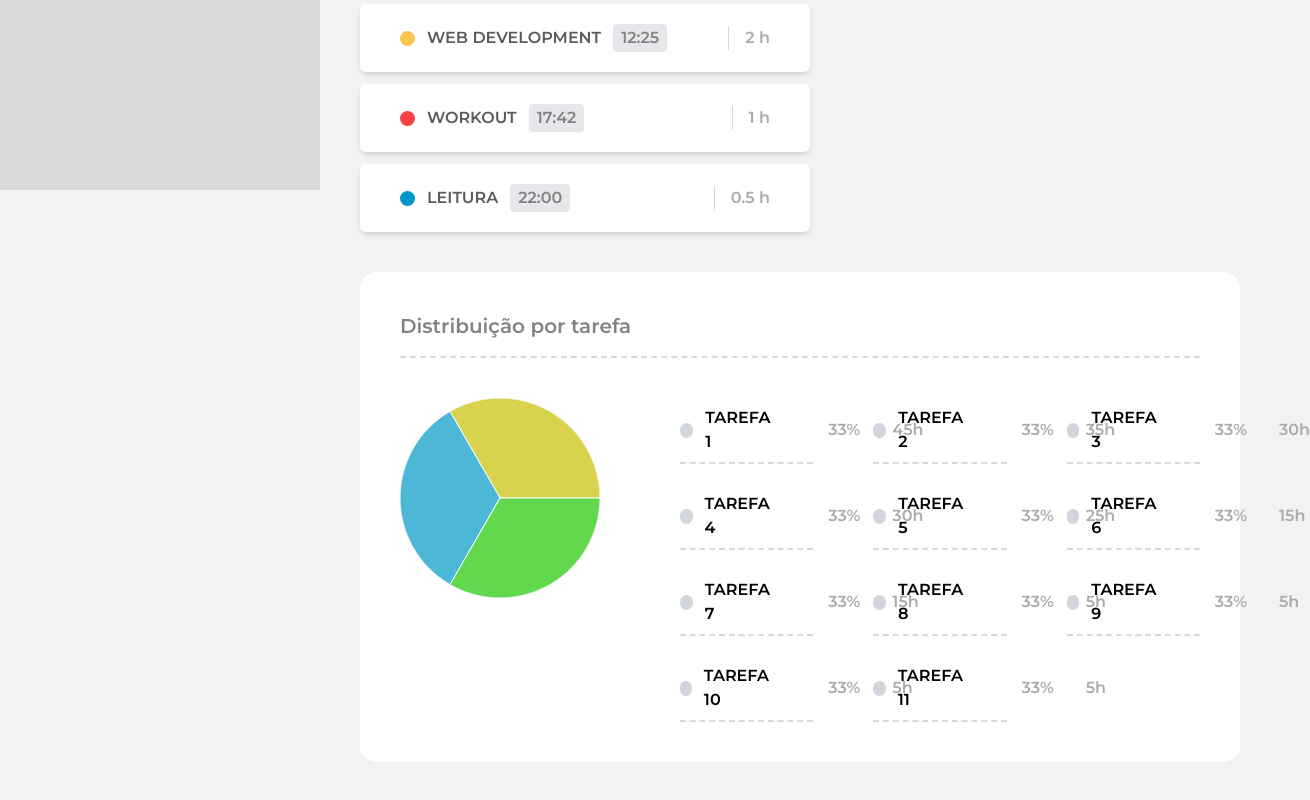
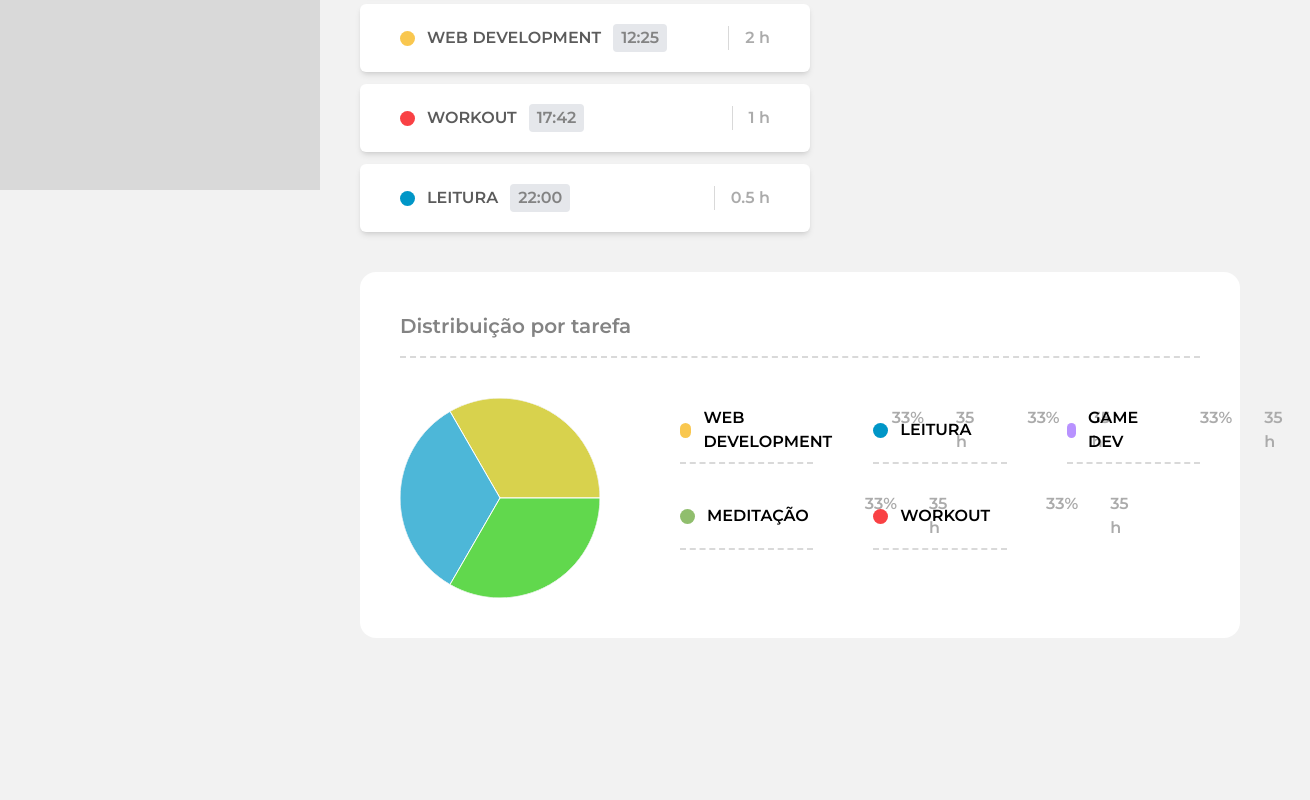
Before and after one commit to jeffreyalvr/greentask, a React (Vite) app: page /history in a window 1280 px wide. Shown: the part 610-1410 px from the top of the page, 1310 px wide, since content can reach past the window. After the commit the page ends 1328 px from the top, so only its background shows below. Built offline with nearby package versions, Linux system fonts and the light colour scheme.

Commit message:
Adiciona store e reorganiza o código

```diff
--- a/src/components/Statistics/ForTasks.jsx
+++ b/src/components/Statistics/ForTasks.jsx
@@ -3,9 +3,12 @@ import StatisticsItem from "@components/Statistics/StatisticsItem";
 
 import alert_icon from "@assets/icons/alert.svg";
 
+import useColorStore from "@/store/useColorStore";
+import useTagStore from "@/store/useTagStore";
+
 const ForTasks = () => {
-  // TODO: variável placeholder
-  const emptyData = false;
+  const colors = useColorStore((state) => state.colors);
+  const tags = useTagStore((state) => state.tags);
 
   return (
     <div className="flex flex-col gap-10 w-full h-auto px-10 py-10 bg-white rounded-2xl">
@@ -13,7 +16,30 @@ const ForTasks = () => {
         Distribuição por tarefa
       </span>
 
-      {emptyData ? (
+      {tags ? (
+        <div className="flex gap-20 h-auto">
+          <div className="inline-block w-[200px] h-[200px] bg-gray-300 rounded-full overflow-clip">
+            {/* FIXME: PieChart placeholder para listagem de dados */}
+            <Chart />
+          </div>
+
+          <div className="grid grid-cols-3 w-full h-full gap-x-15 gap-y-5 auto-rows-min">
+            {/* FIXME: Código placeholder para listagem de dados */}
+            {tags.map((tag) => {
+              const tagColor = colors.find((c) => c.id === tag.colorId);
+
+              return (
+                <StatisticsItem
+                  tagColor={tagColor}
+                  tagName={tag.name}
+                  percentage={33}
+                  total_time={35}
+                />
+              );
+            })}
+          </div>
+        </div>
+      ) : (
         <div className="flex flex-col items-center justify-center py-15 gap-3">
           <i className="w-[32px] h-[32px] border-0">
             <img className="w-full h-full" src={alert_icon} />
@@ -22,26 +48,6 @@ const ForTasks = () => {
             Sem dados para o período.
           </p>
         </div>
-      ) : (
-        <div className="flex gap-20 h-auto">
-          <div className="inline-block w-[200px] h-[200px] bg-gray-300 rounded-full overflow-clip">
-            <Chart />
-          </div>
-
-          <div className="grid grid-cols-3 w-full h-full gap-x-15 gap-y-5 auto-rows-min">
-            <StatisticsItem task="Tarefa 1" percentage={33} total_time={45} />
-            <StatisticsItem task="Tarefa 2" percentage={33} total_time={35} />
-            <StatisticsItem task="Tarefa 3" percentage={33} total_time={30} />
-            <StatisticsItem task="Tarefa 4" percentage={33} total_time={30} />
-            <StatisticsItem task="Tarefa 5" percentage={33} total_time={25} />
-            <StatisticsItem task="Tarefa 6" percentage={33} total_time={15} />
-            <StatisticsItem task="Tarefa 7" percentage={33} total_time={15} />
-            <StatisticsItem task="Tarefa 8" percentage={33} total_time={5} />
-            <StatisticsItem task="Tarefa 9" percentage={33} total_time={5} />
-            <StatisticsItem task="Tarefa 10" percentage={33} total_time={5} />
-            <StatisticsItem task="Tarefa 11" percentage={33} total_time={5} />
-          </div>
-        </div>
       )}
     </div>
   );
--- a/src/components/Statistics/StatisticsItem.jsx
+++ b/src/components/Statistics/StatisticsItem.jsx
@@ -1,9 +1,12 @@
-const StatisticsItem = ({ task, percentage, total_time }) => {
+const StatisticsItem = ({ tagColor, tagName, percentage, total_time }) => {
   return (
     <div className="flex h-fit gap-x-10 gap-y-5 py-2 items-center font-semibold border-b-2 border-dashed border-b-[var(--border-light)]">
       <div className="flex gap-3 items-center pr-4">
-        <i className="inline-block w-[15px] h-[15px] bg-gray-300 rounded-full"></i>
-        <span className="uppercase">{task}</span>
+        <i
+          className="inline-block w-[15px] h-[15px] rounded-full"
+          style={{ backgroundColor: tagColor ? tagColor.hexColor : "#cccccc" }}
+        ></i>
+        <span className="uppercase">{tagName}</span>
       </div>
       <div className="flex gap-8">
         <span
@@ -13,7 +16,7 @@ const StatisticsItem = ({ task, percentage, total_time }) => {
           {percentage}%
         </span>
         <span className="text-[var(--fg-subtle)]" title="Tempo aplicado no mês">
-          {total_time}h
+          {total_time} h
         </span>
       </div>
     </div>
```
